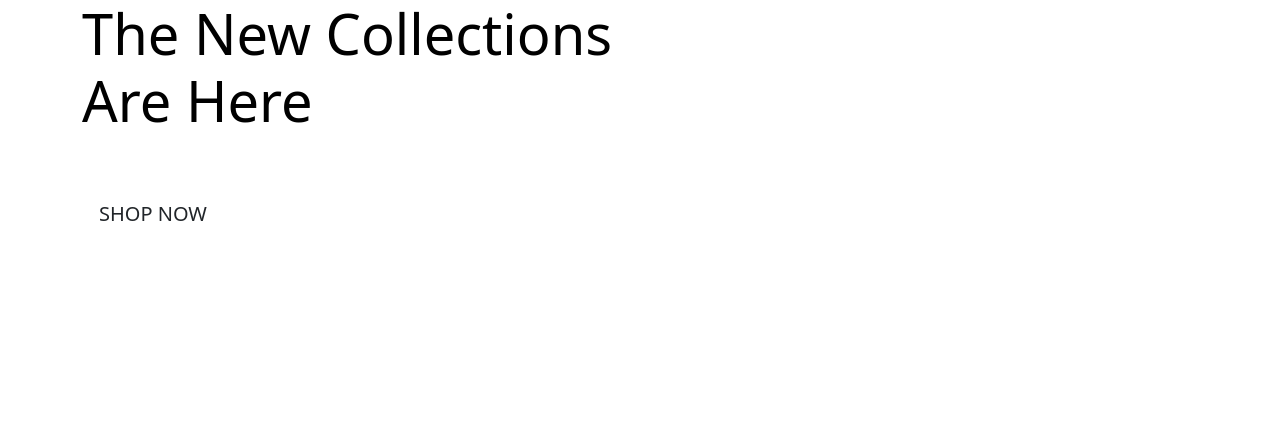
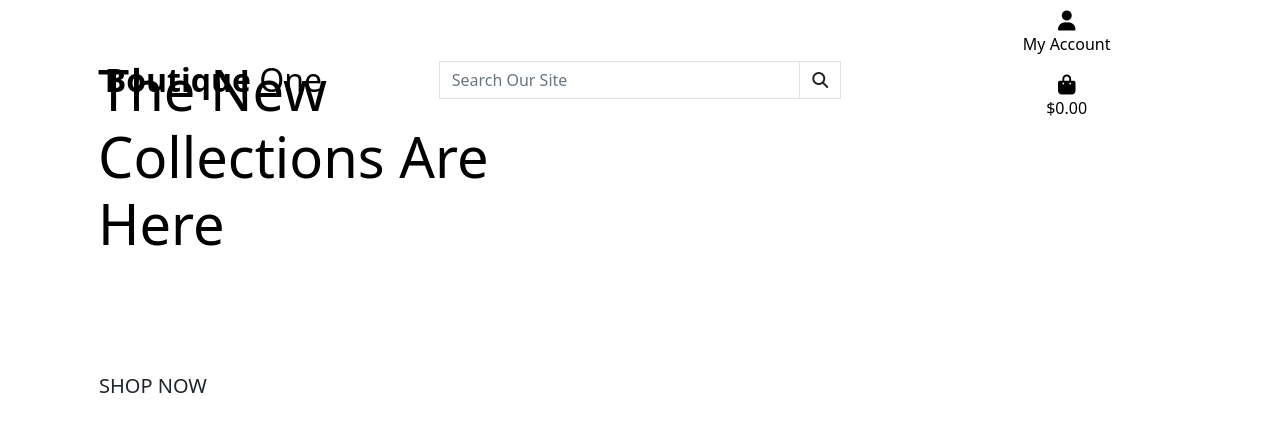
Before and after one commit to mqsaud/boutique-1, a Django app: template home/templates/home/index.html in a window 1280 px wide. Shown: the top 432 px of the page. Run offline with Django 3.2, Linux system fonts and the light colour scheme; the template is opened without the code that fills it, so the values that code supplies are empty; some libraries are stand-ins or nearby versions.

Commit message:
Add main page header

```diff
--- a/templates/base.html
+++ b/templates/base.html
@@ -2,6 +2,7 @@
 
 <!doctype html>
 <html lang="en">
+
 <head>
   {% block meta %}
   <!-- Required meta tags -->
@@ -15,17 +16,21 @@
 
   {% block corecss %}
   <!-- Bootstrap CSS -->
-    <link href="https://cdn.jsdelivr.net/npm/bootstrap@5.1.0/dist/css/bootstrap.min.css" rel="stylesheet" integrity="sha384-KyZXEAg3QhqLMpG8r+8fhAXLRk2vvoC2f3B09zVXn8CA5QIVfZOJ3BCsw2P0p/We" crossorigin="anonymous">
+  <link href="https://cdn.jsdelivr.net/npm/bootstrap@5.1.0/dist/css/bootstrap.min.css" rel="stylesheet"
+    integrity="sha384-KyZXEAg3QhqLMpG8r+8fhAXLRk2vvoC2f3B09zVXn8CA5QIVfZOJ3BCsw2P0p/We" crossorigin="anonymous">
   {% endblock %}
 
   {% block extr_css %}
   {% endblock %}
 
   {% block corejs %}
+  <script src="https://kit.fontawesome.com/2c20b60c31.js" crossorigin="anonymous"></script>
   <!-- Optional JavaScript; choose one of the two! -->
 
   <!-- Option 1: Bootstrap Bundle with Popper -->
-    <script src="https://cdn.jsdelivr.net/npm/bootstrap@5.1.0/dist/js/bootstrap.bundle.min.js" integrity="sha384-U1DAWAznBHeqEIlVSCgzq+c9gqGAJn5c/t99JyeKa9xxaYpSvHU5awsuZVVFIhvj" crossorigin="anonymous"></script>
+  <script src="https://cdn.jsdelivr.net/npm/bootstrap@5.1.0/dist/js/bootstrap.bundle.min.js"
+    integrity="sha384-U1DAWAznBHeqEIlVSCgzq+c9gqGAJn5c/t99JyeKa9xxaYpSvHU5awsuZVVFIhvj" crossorigin="anonymous">
+  </script>
 
   <!-- Option 2: Separate Popper and Bootstrap JS -->
   <!--
@@ -39,8 +44,68 @@
 
   <title>Boutique One {% block extra_title %}{% endblock %}</title>
 </head>
+
 <body>
-    <header class="container-fluid fixed-top"></header>
+  <header class="container-fluid fixed-top">
+    <div class="row">
+      <div class="col-12 col-lg-4 my-auto py-1 py-lg-0 text-center text-lg-left">
+        <a href="{% url 'home' %}" class="nav-link main-logo-link">
+          <h2 class="logo-font text-black my-0"><strong>Boutique</strong>&nbsp;One</h2>
+        </a>
+      </div>
+      <div class="col-12 col-lg-4 my-auto py-1 py-lg-0">
+        <form method="GET" action="">
+          <div class="input-group w-100">
+            <input type="text" class="form-control border border-black rounded-0" name="q"
+              placeholder="Search Our Site">
+            <div class="input-group-append">
+              <button class="form-control btn btn-black border border-black rounded-0" type="submit">
+                <span class="icon">
+                  <i class="fas fa-search"></i>
+                </span>
+              </button>
+            </div>
+          </div>
+        </form>
+      </div>
+      <div class="col-12 col-lg-4 my-auto py-1 py-lg-0">
+        <ul class="list-inline list-unstyled text-center text-lg-right my-0">
+          <li class="list-inline list-item dropdown">
+            <a href="#" class="text-black nav-link" id="user-options" data-toggle="dropdown" aria-haspopup="true"
+              aria-expanded="false">
+              <div class="text-center">
+                <div><i class="fas fa-user fa-lg"></i></div>
+                <p class="my-0">My Account</p>
+              </div>
+            </a>
+            <div class="dropdown-menu border-0" aria-labelledby="user-options">
+              {% if request.user.is_authenticated %}
+                  {% if request.user.is_superuser %}
+                    <a href="" class="dropdown-item">Product Management</a>
+                  {% endif %}
+                  <a href="" class="dropdown-item">My Profile</a>
+                  <a href="{% url 'account_logout' %}" class="dropdown-item">Logout</a>
+              {% else %}
+                <a href="{% url 'account_signup' %}" class="dropdown-item">Register</a>
+                <a href="{% url 'account_login' %}" class="dropdown-item">Login</a>
+              {% endif %}
+            </div>
+          </li>
+          <li class="list-inline list-item">
+            <a class="{% if grand_total %}text-info font-weight-bold{% else %}text-black{% endif %} nav-link" href="">
+              <div><i class="fas fa-shopping-bag fa-lg"></i></div>
+              <p class="my-0">
+                {% if grand_total %}
+                  ${{ grand_total|floatformat:2}}
+                {% else %}
+                  $0.00
+                {% endif %}
+              </p>
+          </li>
+        </ul>
+      </div>
+    </div>
+  </header>
 
   {% if messages %}
   <div class="message-container"></div>
@@ -58,4 +123,5 @@
 
 
 </body>
+
 </html>
```
Lines whose indentation alone changed are shown as unchanged.
